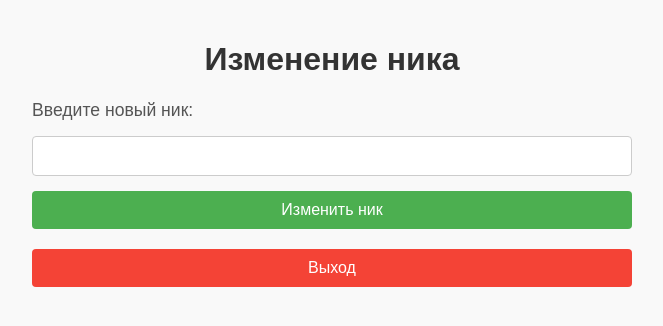
After one commit to FutFut18/messenger, a Flask app: page /nickname in a window 1280 px wide. The commit adds this page. Shown: the top 326 px of the page, without its empty margins (308-971 px from the left). Run offline with Flask 3, Linux system fonts and the light colour scheme; the visitor is signed in with stand-in values (Sample User, id 1).

Commit message:
copytext

```diff
--- a/app.py
+++ b/app.py
@@ -50,8 +50,8 @@ def index():
             hashed_key = hash_key(entry_key)
             with open(directory_path + "/hash.userdata", "w") as f:
                 f.write(hashed_key)
-            message = f"Сгенерирован ключ входа: {entry_key}, общий ключ: {public_key}"
-        return render_template('index.html', message=message)
+            #message = f"Сгенерирован ключ входа: {entry_key}, общий ключ: {public_key}"
+        return render_template('index.html', key1 = public_key, key2 = entry_key)
     return render_template('index.html')
 
 @app.route('/chats', methods=["GET", "POST"])
@@ -86,6 +86,39 @@ def chats():
             else:
                 message = "Введен неверный публичный ключ."
     return render_template('chats.html', message=message)
+
+@app.route('/nickname', methods=["GET", "POST"])
+def nickname():
+    if 'user_authenticated' not in session or not session['user_authenticated']:
+        return redirect(url_for('index'))
+    message = ""
+    if request.method == "POST":
+        action = request.form['action']
+        if action == 'logout':
+            return redirect(url_for('logout'))
+        if action == 'change':
+            nick = request.form.get('nick')
+            if nick == session['public_key']:
+                message = "Это ваш публичный ключ!"
+            else:
+                directory = f"data/users/{session['public_key']}"
+                if not os.path.isdir(directory):
+                    return redirect(url_for('index'))
+                else:
+                    file = f"{directory}/nick.userdata"
+                    if not os.path.isfile(file):
+                        with open(file, "w") as userdata:
+                            userdata.write("")
+                    filenns = "data/nns.serverdata"
+                    if not os.path.isfile(filenns):
+                        with open(filenns, "w") as nns:
+                            nns.write("")
+                    with open(file, "w") as userdata:
+                        userdata.write(nick)
+                    with open(filenns, "a") as nns:
+                        nns.write(f"{session['public_key']} ||| {nick}\n")
+
+    return render_template('nickname.html', message=message)
 
 @app.route('/messages', methods=["GET", "POST"])
 def messages():
--- /dev/null
+++ b/templates/nickname.html
@@ -0,0 +1,75 @@
+<!DOCTYPE html>
+<html lang="ru">
+<head>
+    <meta charset="UTF-8">
+    <meta name="viewport" content="width=device-width, initial-scale=1.0">
+    <title>Изменение ника</title>
+    <style>
+        body {
+            font-family: Arial, sans-serif;
+            max-width: 600px;
+            margin: 0 auto;
+            padding: 20px;
+            background-color: #f9f9f9;
+        }
+        h1 {
+            text-align: center;
+            color: #333;
+        }
+        form {
+            display: flex;
+            flex-direction: column;
+            gap: 15px;
+            margin-bottom: 20px;
+        }
+        label {
+            font-size: 1.1em;
+            color: #555;
+        }
+        input[type="text"] {
+            padding: 10px;
+            font-size: 1em;
+            border: 1px solid #ccc;
+            border-radius: 4px;
+        }
+        button {
+            padding: 10px;
+            font-size: 1em;
+            background-color: #4CAF50;
+            color: white;
+            border: none;
+            border-radius: 4px;
+            cursor: pointer;
+        }
+        button.logout {
+            background-color: #f44336;
+        }
+        p.message {
+            color: #333;
+            font-weight: bold;
+            text-align: center;
+        }
+    </style>
+</head>
+<body>
+
+<h1>Изменение ника</h1>
+
+<form method="POST">
+    <input type="hidden" name="action" value="change">
+    <label for="nick">Введите новый ник:</label>
+    <input type="text" id="nick" name="nick" required>
+    <button type="submit">Изменить ник</button>
+</form>
+
+<form method="POST">
+    <input type="hidden" name="action" value="logout">
+    <button type="submit" class="logout">Выход</button>
+</form>
+
+{% if message %}
+    <p class="message">{{ message }}</p>
+{% endif %}
+
+</body>
+</html>
```
Also changed, not shown: static/index/style.css (+22 -0 lines), static/scripts/copyText.js (added, +9 -0 lines), templates/index.html (+16 -0 lines), 2 other files.
